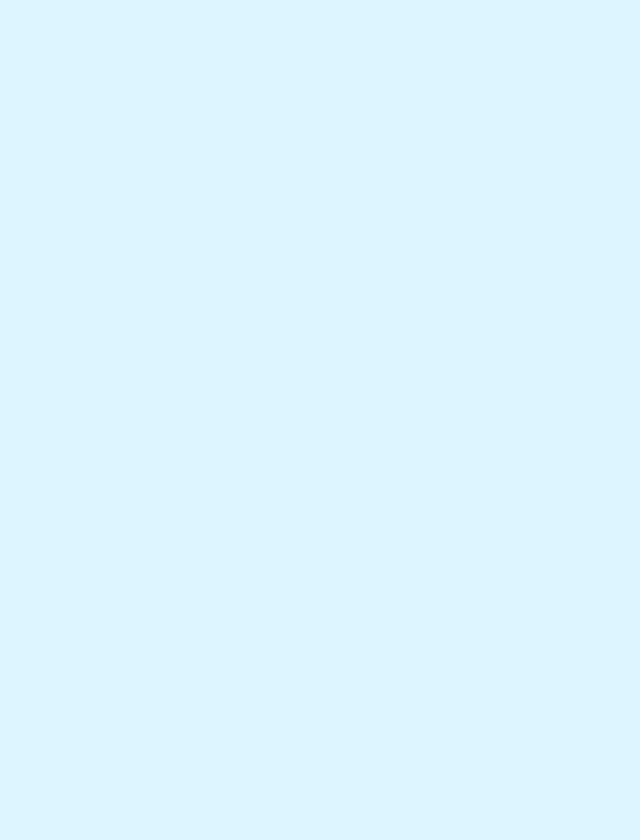
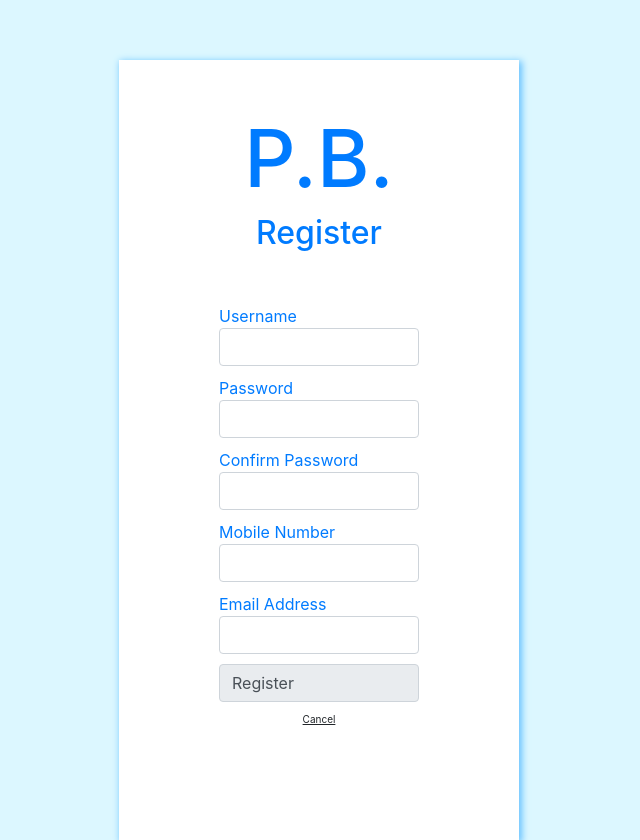
Before and after one commit to elliottan/perkbank, an Angular app: page /register in a window 1280 px wide. Before the commit this address led to /. Shown: the whole page, without its empty margins (321-961 px from the left). Before the commit the page ends 800 px from the top, so only its background shows below. Built offline with nearby package versions, Linux system fonts and the light colour scheme.

Commit message:
setup basic registration page
- need to hook up to database!

```diff
--- a/src/app/app-routing.module.ts
+++ b/src/app/app-routing.module.ts
@@ -7,6 +7,7 @@ import { LoginSelectComponent } from './login-select/login-select.component';
 import { LoginComponent } from './login/login.component';
 import { DashboardComponent } from './dashboard/dashboard.component';
 import { OtpCheckComponent } from './otp-check/otp-check.component';
+import { RegisterComponent } from './register/register.component';
 
 const routes: Routes = [
   {
@@ -21,6 +22,10 @@ const routes: Routes = [
   {
       path      : 'login',
       component : LoginComponent
+  },
+  {
+      path      : 'register',
+      component : RegisterComponent,
   },
   {
       path      : 'otp-check',
--- a/src/app/app.module.ts
+++ b/src/app/app.module.ts
@@ -9,6 +9,7 @@ import { LoginSelectComponent } from './login-select/login-select.component';
 import { LoginComponent } from './login/login.component';
 import { DashboardComponent } from './dashboard/dashboard.component';
 import { OtpCheckComponent } from './otp-check/otp-check.component';
+import { RegisterComponent } from './register/register.component';
 
 @NgModule({
   declarations: [
@@ -16,7 +17,8 @@ import { OtpCheckComponent } from './otp-check/otp-check.component';
     LoginSelectComponent,
     LoginComponent,
     DashboardComponent,
-    OtpCheckComponent
+    OtpCheckComponent,
+    RegisterComponent
   ],
   imports: [
     BrowserModule,
--- a/src/app/login-select/login-select.component.css
+++ b/src/app/login-select/login-select.component.css
@@ -2,7 +2,7 @@ div.login-select-container .container {
   margin: auto;
   margin-top: 60px;
   padding-top: 50px;
-  height: 400px;
+  height: 420px;
   max-width: 400px;
   background-color: #FFFFFF;
   border-width: 2;
@@ -13,6 +13,11 @@ div.login-select-container .container {
 div.login-select-container h1 {
   font-size: 80px;
 
+}
+
+div.login-select-container .alert {
+  max-width: 250px;
+  margin: auto;
 }
 
 div.login-select-container .text-primary {
--- a/src/app/login-select/login-select.component.html
+++ b/src/app/login-select/login-select.component.html
@@ -2,6 +2,7 @@
   <div class="container">
     <h1 class="text-center text-primary">P.B.</h1>
     <h2 class="text-center text-primary">PerkBank</h2>
+    <div #alert class="alert fade show" ngClass="{{alertClass}}" role="alert">{{alertMessage}}</div>
     <div class="input-group-text" (click)="navigateToClientLogin()">Client Login</div>
     <div class="input-group-text" (click)="navigateToEmployeeLogin()">Employee Login</div>
   </div>
--- a/src/app/login-select/login-select.component.ts
+++ b/src/app/login-select/login-select.component.ts
@@ -7,10 +7,17 @@ import { Router } from '@angular/router';
   styleUrls: ['./login-select.component.css']
 })
 export class LoginSelectComponent implements OnInit {
+  alertMessage: string;
+  alertClass: string;
 
   constructor(private router: Router) { }
 
   ngOnInit() {
+    if (sessionStorage.getItem("systemMessage")) {
+      this.alertMessage = sessionStorage.getItem("systemMessage");
+      this.alertClass = "alert-warning";
+      sessionStorage.removeItem("systemMessage")
+    }
   }
 
   navigateToClientLogin() {
--- a/src/app/login/login.component.html
+++ b/src/app/login/login.component.html
@@ -1,7 +1,7 @@
 <div class="login-container">
   <div class="container">
     <h1 class="text-center text-primary">P.B.</h1>
-    <h2 class="text-center text-primary">PerkBank</h2>
+    <h2 class="text-center text-primary">Login</h2>
     <form>
       <div class="form-group">
         <div #alert class="alert fade show" ngClass="{{alertClass}}" role="alert">{{alertMessage}}</div>
--- a/src/app/login/login.component.ts
+++ b/src/app/login/login.component.ts
@@ -15,6 +15,12 @@ export class LoginComponent implements OnInit {
   ngOnInit() {
     this.alertMessage = "Welcome to PerkBank online banking!";
     this.alertClass = "alert-primary";
+
+    if (sessionStorage.getItem("systemMessage")) {
+      this.alertMessage = sessionStorage.getItem("systemMessage");
+      this.alertClass = "alert-warning";
+      sessionStorage.removeItem("systemMessage")
+    }
   }
 
   login(username, password) {
@@ -28,12 +34,12 @@ export class LoginComponent implements OnInit {
   }
 
   navigateToLoginSelection() {
+  sessionStorage.setItem("systemMessage", "Login cancelled.");
     this.router.navigate(["/login-select"]);
   }
 
   navigateToRegister() {
-    this.alertMessage = "The registration page will be launched soon :)"
-    this.alertClass = "alert-danger";
+    this.router.navigate(["/register"]);
   }
 
   navigateToForgotPassword() {
--- a/src/app/otp-check/otp-check.component.ts
+++ b/src/app/otp-check/otp-check.component.ts
@@ -21,7 +21,8 @@ export class OtpCheckComponent implements OnInit {
   }
 
   navigateToLogin() {
-    this.router.navigate(["/login"]);
+    sessionStorage.setItem("systemMessage", "Login cancelled.");
+    this.router.navigate(["/login-select"]);
   }
 
   resendOtp() {
--- /dev/null
+++ b/src/app/register/register.component.css
@@ -0,0 +1,73 @@
+div.register-container .container {
+  margin: auto;
+  margin-top: 60px;
+  padding-top: 50px;
+  height: 780px;
+  max-width: 400px;
+  background-color: #FFFFFF;
+  border-width: 2;
+  border-color: black;
+  box-shadow: 2px 2px 7px 1px #64C1FF;
+  text-align: center;
+}
+
+div.register-container h1 {
+  font-size: 80px;
+
+}
+
+div.register-container .form-group {
+  max-width: 250px;
+  margin: auto;
+  margin-top: 10px;
+}
+
+div.register-container .form-group .text-primary{
+  max-width: 200px;
+  margin: auto;
+  margin-top: 10px;
+}
+
+div.register-container .alert {
+  font-size: 14px;
+}
+
+div.register-container .input-group-text {
+  max-width: 200px;
+  margin: auto;
+  margin-top: 10px;
+  margin-bottom: 10px;
+  cursor: pointer;
+}
+
+div.register-container .input-group-text:hover {
+  background-color: #F5F6F7 !important;
+}
+
+input[type=text], input[type=password] {
+  max-width: 200px;
+  margin: auto;
+}
+
+div.register-container .input-group-prepend {
+  max-width: 200px;
+  margin: auto;
+  text-align: center;
+  font-size: 10px;
+}
+
+div .input-group-small-links {
+  max-width: 200px;
+  margin: auto;
+  text-align: center;
+  text-decoration: underline;
+  cursor: pointer;
+}
+
+div .input-group-small-links:hover {
+  color: #D0D3D6 !important;
+}
+
+div .input-group-small-links:active {
+  color: black !important;
+}
--- /dev/null
+++ b/src/app/register/register.component.html
@@ -0,0 +1,25 @@
+<div class="register-container">
+  <div class="container">
+    <h1 class="text-center text-primary">P.B.</h1>
+    <h2 class="text-center text-primary">Register</h2>
+    <form>
+      <div class="form-group">
+        <div #alert class="alert fade show" ngClass="{{alertClass}}" role="alert">{{alertMessage}}</div>
+        <div class="text-left text-primary">Username</div>
+        <input type="text" #username class="form-control" placeholder="" name="username" ngModel>
+        <div class="text-left text-primary">Password</div>
+        <input type="password" #password class="form-control" placeholder="" name="password">
+        <div class="text-left text-primary">Confirm Password</div>
+        <input type="password" #passwordconfirm class="form-control" placeholder="" name="password-confirm">
+        <div class="text-left text-primary">Mobile Number</div>
+        <input type="text" #mobilenumber class="form-control" placeholder="" name="mobile-number" ngModel>
+        <div class="text-left text-primary">Email Address</div>
+        <input type="text" #emailaddress class="form-control" placeholder="" name="email-address" ngModel>
+        <div class="input-group-text" (click)="register(username.value, password.value, passwordconfirm.value, mobilenumber.value, emailaddress.value)">Register</div>
+        <div class="input-group-prepend">
+          <div class="input-group-small-links" (click)="navigateToLoginSelection()">Cancel</div>
+        </div>
+      </div>
+    </form>
+  </div>
+</div>
--- /dev/null
+++ b/src/app/register/register.component.ts
@@ -0,0 +1,37 @@
+import { Component, OnInit } from '@angular/core';
+import { Router } from '@angular/router';
+
+@Component({
+  selector: 'app-register',
+  templateUrl: './register.component.html',
+  styleUrls: ['./register.component.css']
+})
+export class RegisterComponent implements OnInit {
+  alertMessage: string;
+  alertClass: string;
+
+  constructor(private router: Router) { }
+
+  ngOnInit() {
+  }
+
+  register(username, password, passwordconfirm, mobilenumber, emailaddress) {
+    // Ensure that username has not been taken
+
+    this.alertMessage = "The \"forget password\" feature will be launched soon :)"
+    this.alertClass = "alert-danger";
+
+    // Ensure that password matches
+
+    // TODO: validate all other fields (e.g. email address unique and valid format, etc)
+
+    // Complete registration
+
+    sessionStorage.setItem("systemMessage", "Registration successful, please login.");
+    this.router.navigate(["/login"]);
+  }
+
+  navigateToLoginSelection() {
+    this.router.navigate(["/login-select"]);
+  }
+}
```
Also changed, not shown: 1 other file (tests, documents, lock files or other folders).
